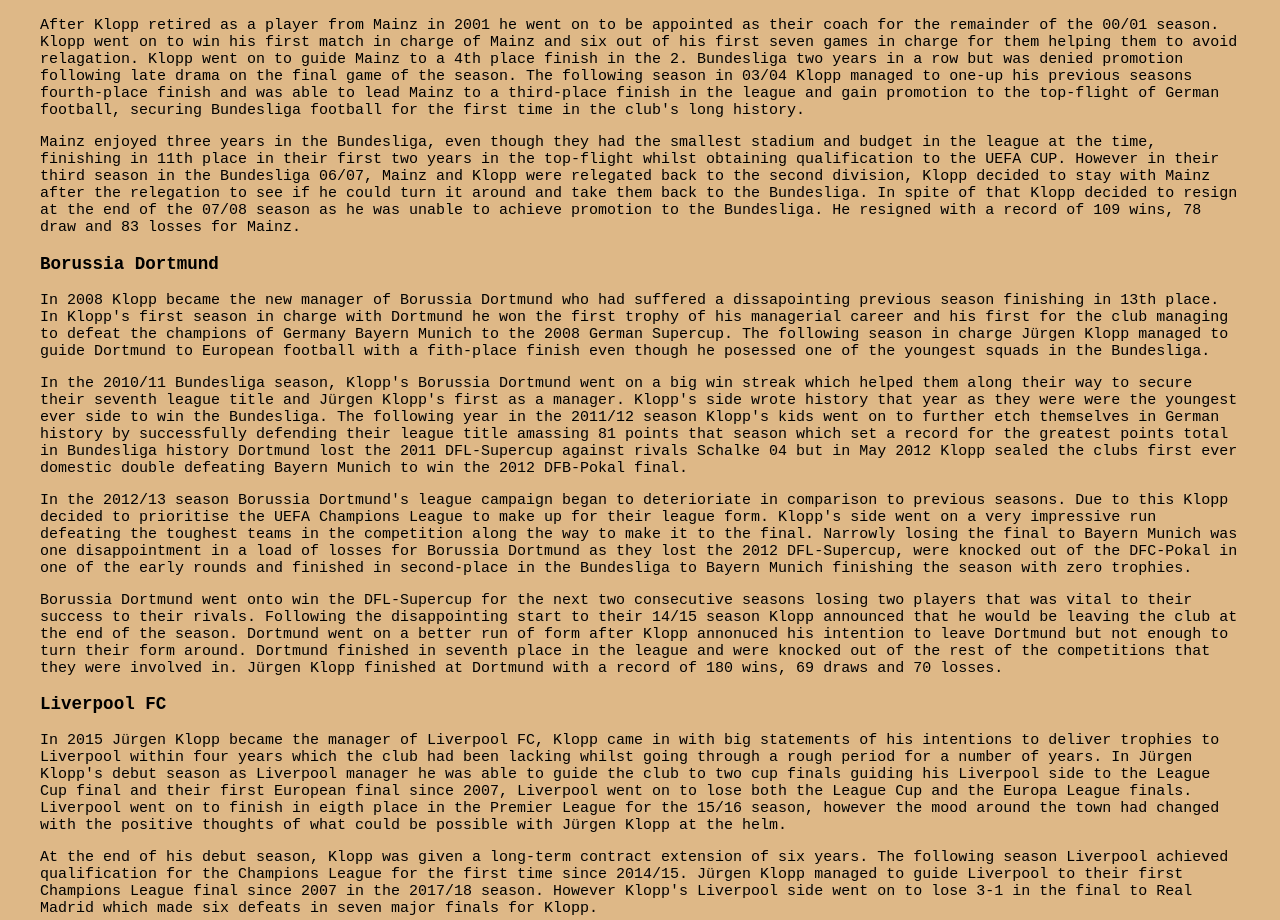
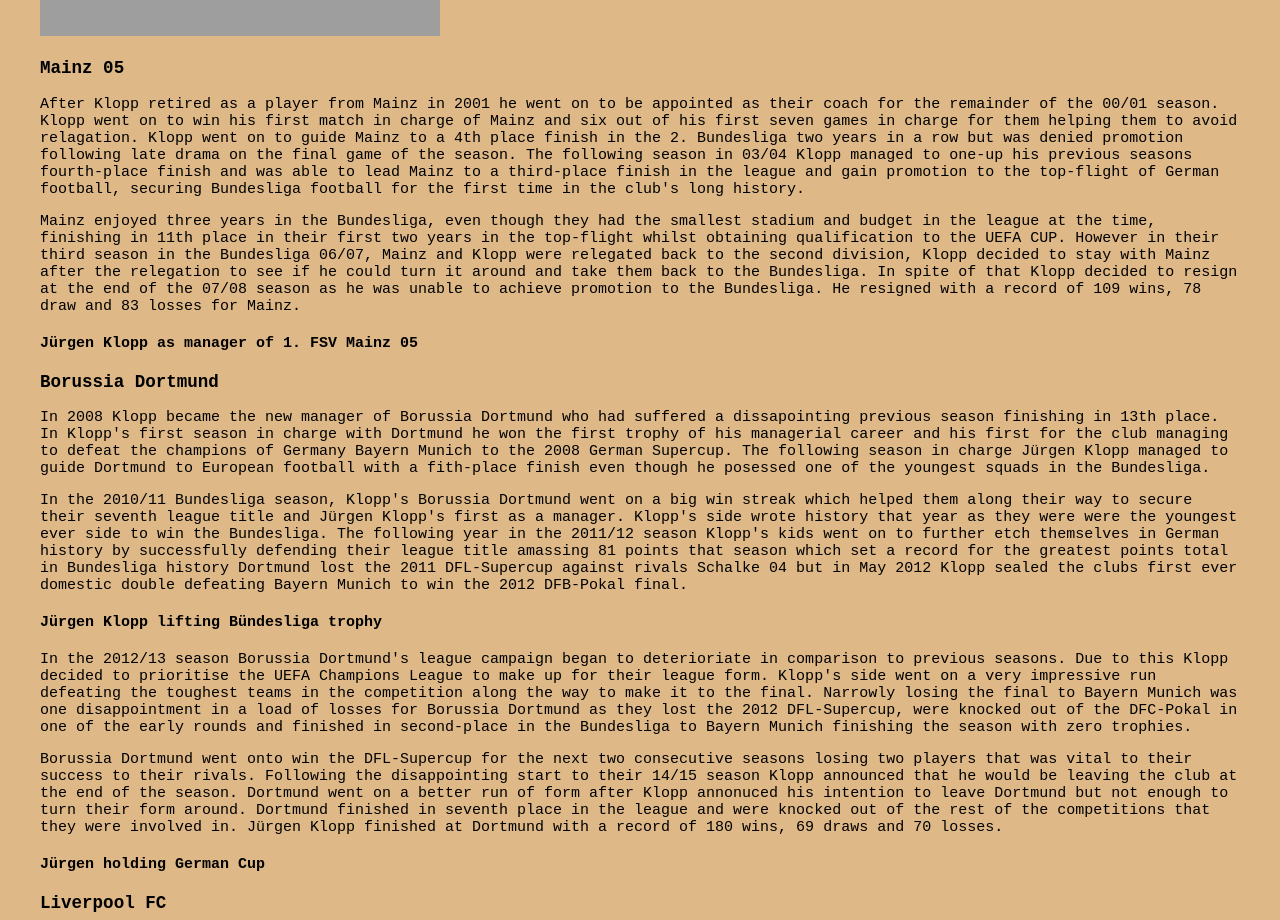
Before and after one commit to Gyamfi98/History-of-Kloppo, a plain HTML site: page index.html in a window 1280 px wide. Shown: the part 1597-2517 px from the top of the page. Drawn offline with Linux system fonts and the light colour scheme; grey boxes are pictures that could not be loaded.

Commit message:
Add h3/h4

```diff
--- a/index.html
+++ b/index.html
@@ -35,6 +35,7 @@
         <h2>Playing Career</h2>
         <p>Jürgen Klopp played a majority of his career as an amateur and in the lower leagues of German football. Whilst Jürgen was playing as an amateur, he worked a number of part time jobs such as a video rental store clerk and loading heavy goods onto lorries which his naturally bigger physique would have helped him in, as it was also a big part of his game in his playing career. In the summer of 1990 whilst Klopp was still attending Goethe University of Frankfurt he was signed by Mainz 05 for his first big professional football contract.</p>
         <p>Klopp played a majority of his professional career for Mainz 05 spanning 11 years and ending in 2001. Whilst Jürgen Klopp played for Mainz he immediately became a fan favorite due to his positive attitude and commitment to the club. Klopp began his Mainz career playing as a striker, however in the year that he obtained his diploma from the Goethe University of Frankfurt Jürgen Klopp suffered a change of position from striker to defender. Jürgen Klopp has always described his playing ability as average with a good footballing brain as he says, "I had fourth-division feet and a first-division head." Jürgen retired at Mainz 05 as their record top goalscorer, registering a total of 56 goals in total. </p>
+        <h4 id="left">Jürgen Klopp playing for 1. FSV Mainz 05</h4>
 
     </div>
 
@@ -42,15 +43,17 @@
         <h2>Managerial Career</h2>
         <h3>Mainz 05</h3>
         <img src="https://www.si.com/.image/t_share/MTY4MDE2OTcwOTg4NTI5MDI0/mainz-05-v-vfb-stuttgart-5d28a3f068d6094d09000001jpg.jpg" id="red-and-white-boss" alt="Jürgen Klopp as manager of Mainz">
+        <h3>Mainz 05</h3>
         <p>After Klopp retired as a player from Mainz in 2001 he went on to be appointed as their coach for the remainder of the 00/01 season. Klopp went on to win his first match in charge of Mainz and six out of his first seven games in charge for them helping them to avoid relagation. Klopp went on to guide Mainz to a 4th place finish in the 2. Bundesliga two years in a row but was denied promotion following late drama on the final game of the season. The following season in 03/04 Klopp managed to one-up his previous seasons fourth-place finish and was able to lead Mainz to a third-place finish in the league and gain promotion to the top-flight of German football, securing Bundesliga football for the first time in the club's long history.</p>
         <p>Mainz enjoyed three years in the Bundesliga, even though they had the smallest stadium and budget in the league at the time, finishing in 11th place in their first two years in the top-flight whilst obtaining qualification to the UEFA CUP. However in their third season in the Bundesliga 06/07, Mainz and Klopp were relegated back to the second division, Klopp decided to stay with Mainz after the relegation to see if he could turn it around and take them back to the Bundesliga. In spite of that Klopp decided to resign at the end of the 07/08 season as he was unable to achieve promotion to the Bundesliga. He resigned with a record of 109 wins, 78 draw and 83 losses for Mainz.</p>
-
+        <h4>Jürgen Klopp as manager of 1. FSV Mainz 05</h4>
         <h3>Borussia Dortmund</h3>
         <p>In 2008 Klopp became the new manager of Borussia Dortmund who had suffered a dissapointing previous season finishing in 13th place. In Klopp's first season in charge with Dortmund he won the first trophy of his managerial career and his first for the club managing to defeat the champions of Germany Bayern Munich to the 2008 German Supercup. The following season in charge Jürgen Klopp managed to guide Dortmund to European football with a fith-place finish even though he posessed one of the youngest squads in the Bundesliga. </p>
         <p>In the 2010/11 Bundesliga season, Klopp's Borussia Dortmund went on a big win streak which helped them along their way to secure their seventh league title and Jürgen Klopp's first as a manager. Klopp's side wrote history that year as they were were the youngest ever side to win the Bundesliga. The following year in the 2011/12 season Klopp's kids went on to further etch themselves in German history by successfully defending their league title amassing 81 points that season which set a record for the greatest points total in Bundesliga history Dortmund lost the 2011 DFL-Supercup against rivals Schalke 04 but in May 2012 Klopp sealed the clubs first ever domestic double defeating Bayern Munich to win the 2012 DFB-Pokal final.</p>
+        <h4>Jürgen Klopp lifting Bündesliga trophy</h4>
         <p>In the 2012/13 season Borussia Dortmund's league campaign began to deterioriate in comparison to previous seasons. Due to this Klopp decided to prioritise the UEFA Champions League to make up for their league form. Klopp's side went on a very impressive run defeating the toughest teams in the competition along the way to make it to the final. Narrowly losing the final to Bayern Munich was one disappointment in a load of losses for Borussia Dortmund as they lost the 2012 DFL-Supercup, were knocked out of the DFC-Pokal in one of the early rounds and finished in second-place in the Bundesliga to Bayern Munich finishing the season with zero trophies.</p>
         <p>Borussia Dortmund went onto win the DFL-Supercup for the next two consecutive seasons losing two players that was vital to their success to their rivals. Following the disappointing start to their 14/15 season Klopp announced that he would be leaving the club at the end of the season. Dortmund went on a better run of form after Klopp annonuced his intention to leave Dortmund but not enough to turn their form around. Dortmund finished in seventh place in the league and were knocked out of the rest of the competitions that they were involved in. Jürgen Klopp finished at Dortmund with a record of 180 wins, 69 draws and 70 losses.</p>
-
+        <h4>Jürgen holding German Cup</h4>
         <h3>Liverpool FC</h3>
         <p>In 2015 Jürgen Klopp became the manager of Liverpool FC, Klopp came in with big statements of his intentions to deliver trophies to Liverpool within four years which the club had been lacking whilst going through a rough period for a number of years. In Jürgen Klopp's debut season as Liverpool manager he was able to guide the club to two cup finals guiding his Liverpool side to the League Cup final and their first European final since 2007, Liverpool went on to lose both the League Cup and the Europa League finals. Liverpool went on to finish in eigth place in the Premier League for the 15/16 season, however the mood around the town had changed with the positive thoughts of what could be possible with Jürgen Klopp at the helm. </p>
         <p>At the end of his debut season, Klopp was given a long-term contract extension of six years. The following season Liverpool achieved qualification for the Champions League for the first time since 2014/15. Jürgen Klopp managed to guide Liverpool to their first Champions League final since 2007 in the 2017/18 season. However Klopp's Liverpool side went on to lose 3-1 in the final to Real Madrid which made six defeats in seven major finals for Klopp.</p>
```
